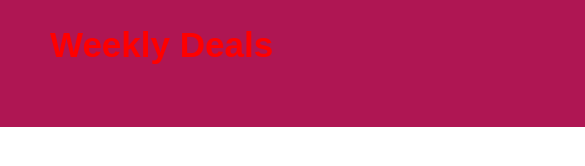
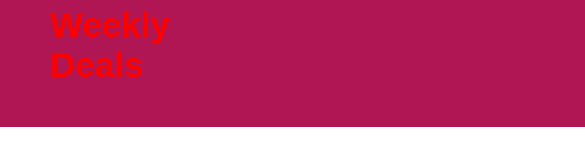
Before and after one commit to hijoblimalika/Hp-pavilion, a plain HTML site: page index.html in a window 390 px wide. Shown: the top 166 px of the page, 585 px wide, since content can reach past the window. Drawn offline with Linux system fonts and the light colour scheme.

Commit message:
dsrtyuiiuytredfg

```diff
--- a/media.css
+++ b/media.css
@@ -54,18 +54,18 @@
 }
 @media screen and (max-width:415px){
     nav{
-        width: 800%;
+        width: 200%;
         height: 15vh;
     }
     nav b{
         width: 600%;
         font-size: 35px;
-        margin-top: 35px;
+        margin-top: 15px;
         color: red;
     }
    .nav_icon i{
     font-size: 60px;
-    margin-top: 30px;
+    margin-top: 15px;
    }
 
 }
```
